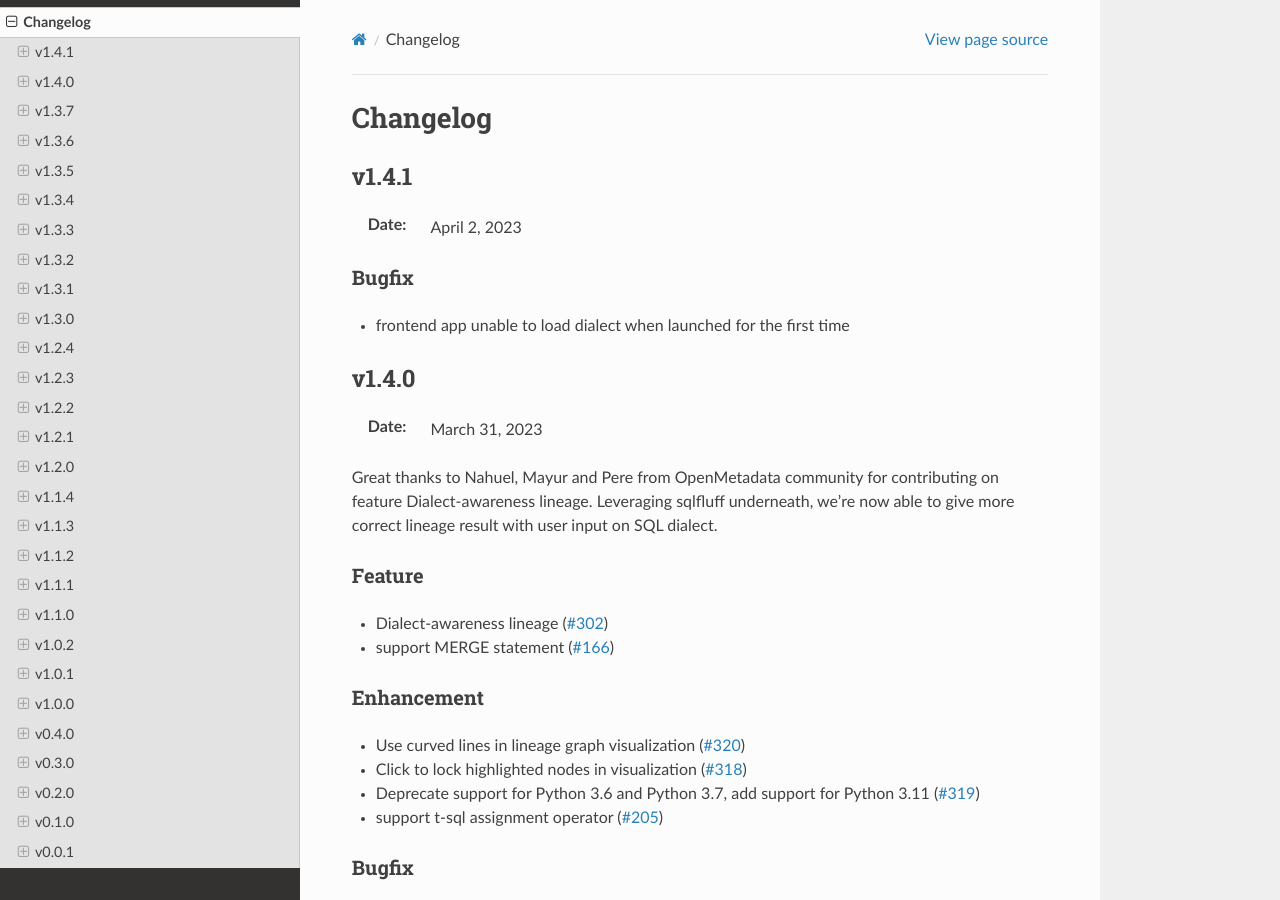
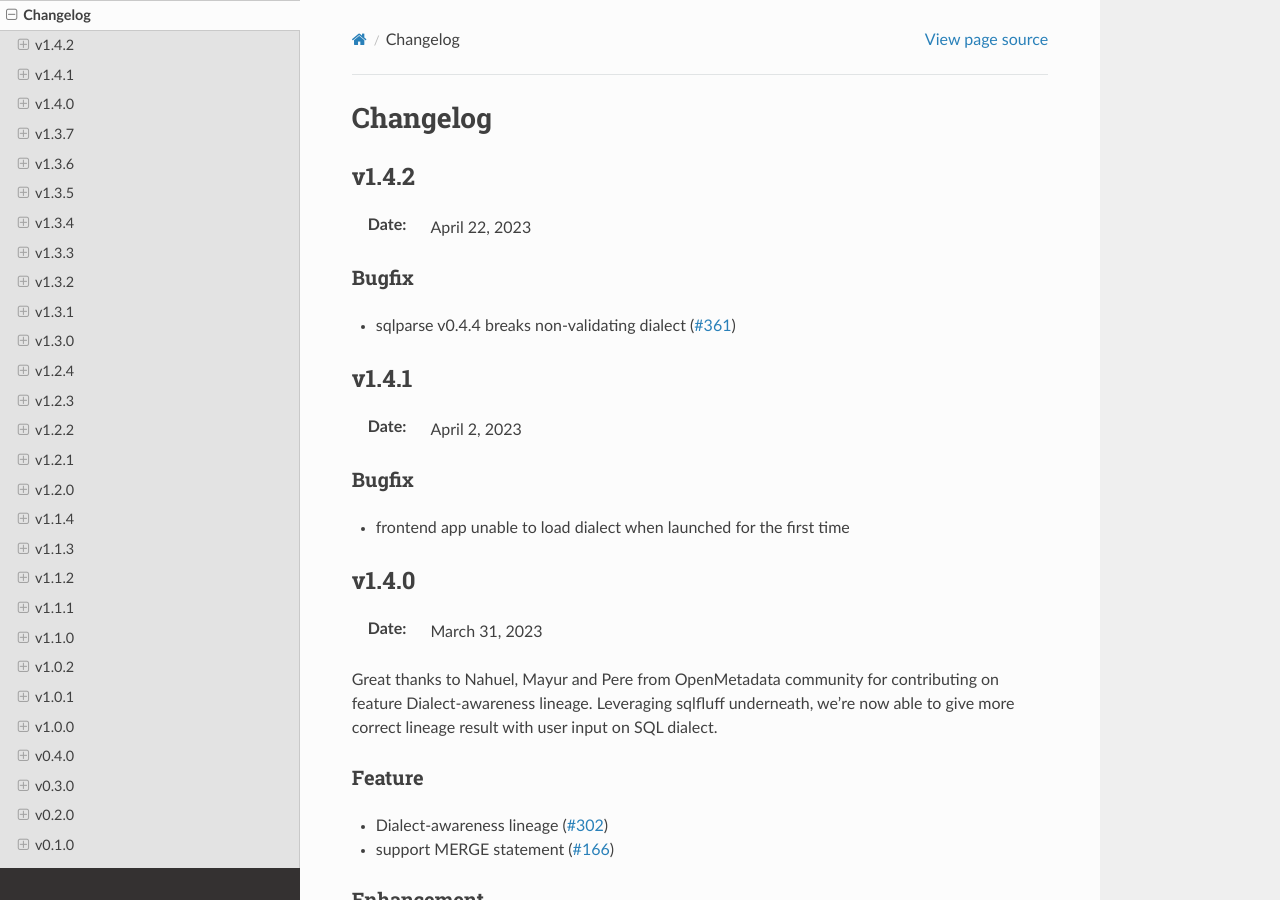
Before and after one commit to reata/sqllineage, a Sphinx documentation site: the page built from docs/release_note/changelog.rst, in a window 1280 px wide and 900 px high. Built offline with Sphinx 7.4.7 and the Read the Docs theme 2.0.0, drawn with Linux system fonts in a browser that asks for light colours.

Commit message:
chore: bump version to v1.4.2

```diff
--- a/docs/release_note/changelog.rst
+++ b/docs/release_note/changelog.rst
@@ -1,6 +1,14 @@
 *********
 Changelog
 *********
+
+v1.4.2
+======
+:Date: April 22, 2023
+
+Bugfix
+-------------
+* sqlparse v0.4.4 breaks non-validating dialect (`#361 <https://github.com/reata/sqllineage/issues/361>`_)
 
 v1.4.1
 ======
--- a/sqllineage/__init__.py
+++ b/sqllineage/__init__.py
@@ -2,7 +2,7 @@ import os
 
 
 NAME = "sqllineage"
-VERSION = "1.4.1"
+VERSION = "1.4.2"
 DEFAULT_LOGGING = {
     "version": 1,
     "disable_existing_loggers": False,
```
Also changed, not shown: 2 other files.
